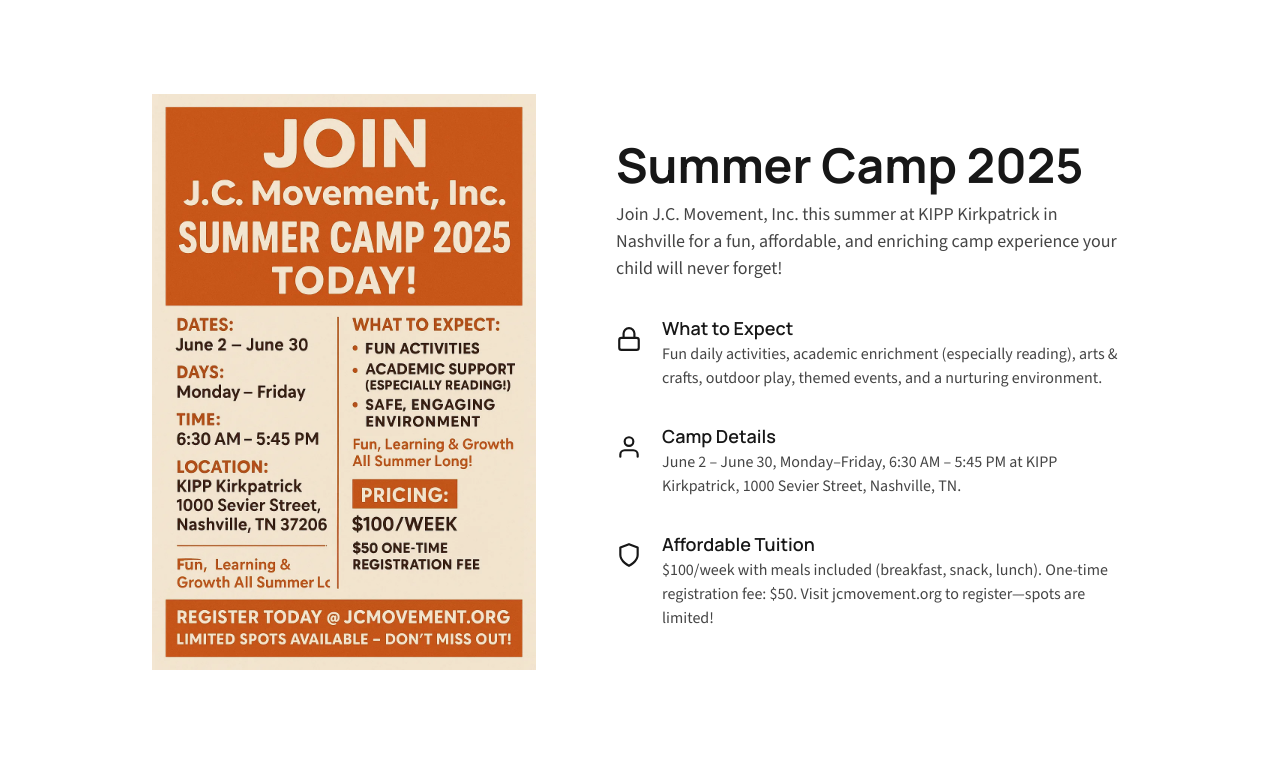
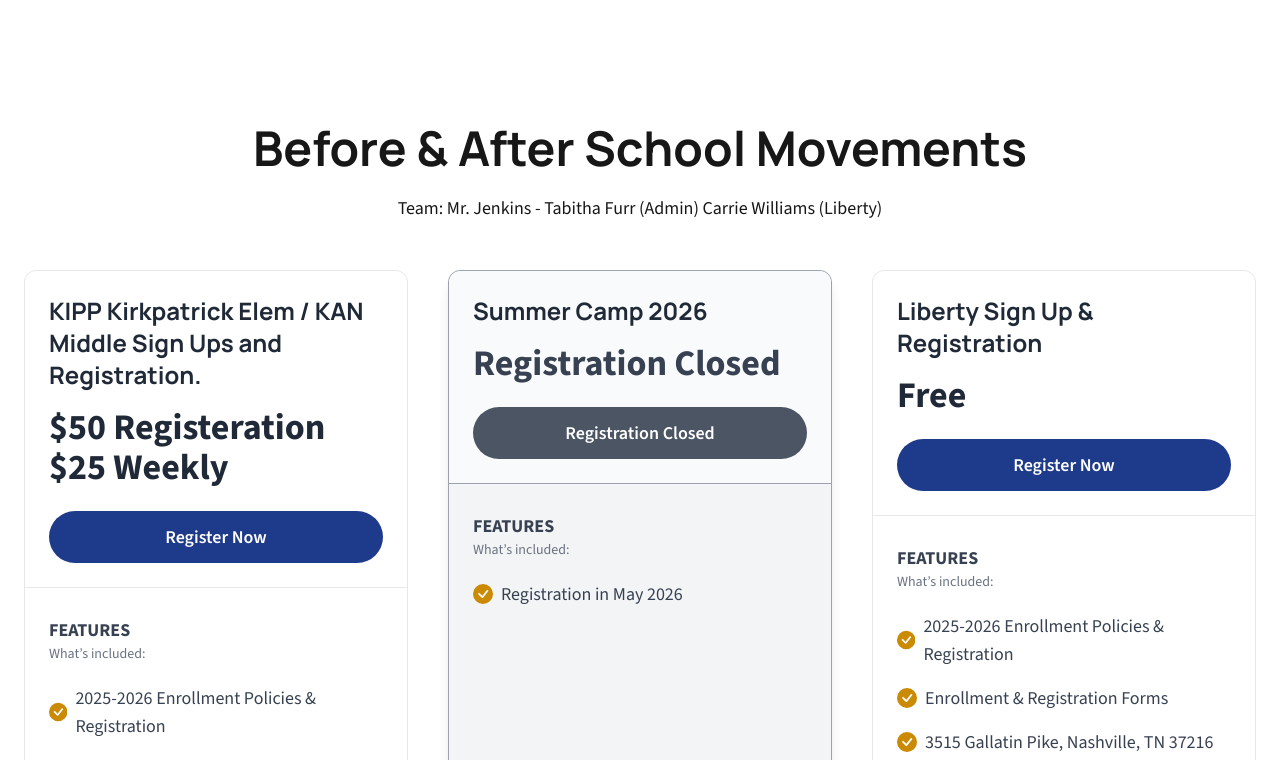
Before and after one commit to stevenstafford72/jc-movement-site, a Next.js app: page / in a window 1280 px wide. Shown: the part 2660-3420 px from the top of the page. Built offline with nearby package versions, Linux system fonts and the light colour scheme.

Commit message:
6 tickets implemneted with a polish of the whole site

```diff
--- a/src/components/CTA.tsx
+++ b/src/components/CTA.tsx
@@ -1,4 +1,4 @@
-import { ctaDetails } from "@/data/cta";
+import { ctaDetails, ctaDetail} from "@/data/cta";
 import { FaFacebook, FaInstagram, FaTwitter, FaYoutube } from "react-icons/fa";
 import { RiShirtFill } from "react-icons/ri";
 
@@ -42,6 +42,19 @@
               </div>
             )}
 
+            {ctaDetail.buttonText && ctaDetail.buttonLink && (
+              <div className="mt-6">
+                <a
+                  href={ctaDetail.buttonLink}
+                  target="_blank"
+                  rel="noopener noreferrer"
+                  className="bg-red-600 hover:bg-red-700 text-white font-bold py-2 px-6 rounded-full transition"
+                >
+                  {ctaDetail.buttonText}
+                </a>
+              </div>
+            )}
+
             {ctaDetails.socialLinks && (
               <div className="mt-6 flex gap-5 justify-center">
                 {ctaDetails.socialLinks.map((link) => (
--- a/src/components/Footer.tsx
+++ b/src/components/Footer.tsx
@@ -47,7 +47,7 @@
               href={`mailto:${footerDetails.email}`}
               className="block text-foreground-accent hover:text-foreground"
             >
-              Email: {footerDetails.email}
+              {footerDetails.email}
             </a>
           )}
           {footerDetails.telephone && (
@@ -55,7 +55,7 @@
               href={`tel:${footerDetails.telephone}`}
               className="block text-foreground-accent hover:text-foreground"
             >
-              Phone: {footerDetails.telephone}
+            {footerDetails.telephone}
             </a>
           )}
           {footerDetails.socials && (
--- a/src/data/benefits.tsx
+++ b/src/data/benefits.tsx
@@ -57,26 +57,5 @@
         ],
         imageSrc: "/images/jc-mock2.webp"
     },
-    {
-        title: "Summer Camp 2025",
-        description: "Join J.C. Movement, Inc. this summer at KIPP Kirkpatrick in Nashville for a fun, affordable, and enriching camp experience your child will never forget!",
-        bullets: [
-            {
-                title: "What to Expect",
-                description: "Fun daily activities, academic enrichment (especially reading), arts & crafts, outdoor play, themed events, and a nurturing environment.",
-                icon: <FiLock size={26} />
-            },
-            {
-                title: "Camp Details",
-                description: "June 2 – June 30, Monday–Friday, 6:30 AM – 5:45 PM at KIPP Kirkpatrick, 1000 Sevier Street, Nashville, TN.",
-                icon: <FiUser size={26} />
-            },
-            {
-                title: "Affordable Tuition",
-                description: "$100/week with meals included (breakfast, snack, lunch). One-time registration fee: $50. Visit jcmovement.org to register—spots are limited!",
-                icon: <FiShield size={26} />
-            }
-        ],
-        imageSrc: "/images/jc-camp.webp"
-    },
+
 ];
--- a/src/data/cta.ts
+++ b/src/data/cta.ts
@@ -12,3 +12,17 @@
     { name: "YouTube", url: "https://www.youtube.com/channel/UCEhAXwgsVLTBvci0jmX0VyA" },
   ]
 };
+
+export const ctaDetail = {
+  heading: "Connect with Us",
+  subheading: "Join the Movement or Lend a Hand by Volunteering",
+  description: "Stay updated with our latest news and events. Follow us on social media.",
+  buttonText: "Join Our Team",
+  buttonLink: "https://forms.gle/gHfQXqVSES5xQfLr7",
+  socialLinks: [
+    { name: "Facebook", url: "https://www.facebook.com/jcmovement77" },
+    { name: "Instagram", url: "https://www.instagram.com/j.c_movement/" },
+    { name: "Twitter", url: "https://twitter.com/jc_movement77" },
+    { name: "YouTube", url: "https://www.youtube.com/channel/UCEhAXwgsVLTBvci0jmX0VyA" },
+  ]
+};
--- a/src/data/footer.ts
+++ b/src/data/footer.ts
@@ -9,10 +9,7 @@
 } = {
   subheading: "J.C. Movement, INC. is a 501c3 non-profit organized for religious, charitable, education &  for scientific purpose in Nashville, Tn.",
   quickLinks: [
-    { text: "About", url: "/about" },
-    { text: "Movements", url: "/#movements" },
-    { text: "Events", url: "/#events" },
-    { text: "Volunteer", url: "/contact#volunteer", target: "blank" },
+    { text: "Volunteer", url: "https://docs.google.com/forms/d/e/1FAIpQLSegv6vY3S0JXOM6Az-lD48YU7oZ6CeB7ZDZcOt4cA8qt0phkQ/viewform", target: "blank" },
     { text: "Donate", url: "https://www.jcmovementpayments.org/product/donation/2?cs=true" , target: "blank" },
   ],
   email: "jcm@jcmovement.org",
--- a/src/data/pricing.ts
+++ b/src/data/pricing.ts
@@ -16,16 +16,12 @@
 
     },
     {
-        name: 'Summer Camp 2025',
+        name: 'Summer Camp 2026',
         price: 'Registration Closed',
         features: [
-            'Registration fee: $50',
-            ' June 2 – June 30, Monday–Friday',
-            '6:30 AM – 5:45 PM ',
-            'KIPP Kirkpatrick',
-            '1000 Sevier Street, Nashville, TN.',
+            'Registration in May 2026',
         ],
-        link: 'https://docs.google.com/forms/d/e/1FAIpQLSf0VRaNMPIWhpXV1gC0RYT5qeeyXBCsjxSvN4m-mouyi-skdg/viewform',
+        link: '',
     },
     {
         name: 'Liberty Sign Up & Registration',
--- a/src/data/testimonials.ts
+++ b/src/data/testimonials.ts
@@ -4,7 +4,7 @@
     {
         name: 'Mailing Address',
         role: '616 Aideen Pl. Madison, TN 37115',
-        message: 'Emails:\n• jcm@jcmovement.org\n• info@jcmovementinc.org\n• jcm.board@jcmovementinc.org\n Call/Text:\n• 615-933-8762',
+        message: 'Emails:\n• info@jcmovement.org\n• info@jcmovementinc.org\n• jcm.board@jcmovementinc.org\n Call/Text:\n• 615-933-8762',
         avatar: '/images/logo.png',
     },
     {
@@ -16,7 +16,7 @@
     {
         name: 'Leadership Team',
         role: 'CEO & Founder: Joseph C. Jenkins',
-        message: `Admin Leader: \n• Tabitha Furr \n\nOperations Leader:\n• Akeyia Claybrooks \n Financial Leader:\n • Kristen Booker \nFrontend Developer:\n• Steven Stafford`,
+        message: `Admin Leader: \n• Leslee Williams \n\nOperations Leader:\n• Akeyia Claybrooks \n Financial Leader:\n • Kristen Booker \nFrontend Developer:\n• Steven Stafford`,
         avatar: '/images/ceo.jpeg',
 
     },
```
